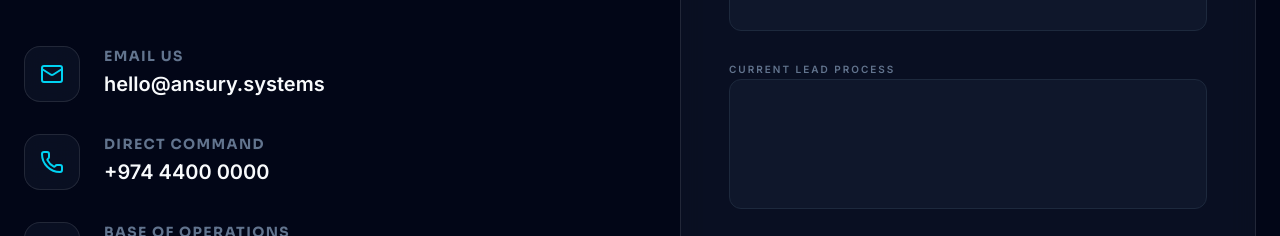
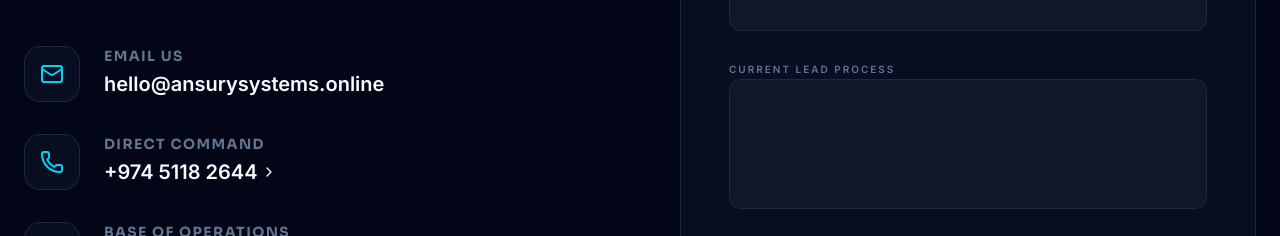
Before and after one commit to AnsuryX/Ansury-system, a React (Vite) app: page / in a window 1280 px wide. Both pictures are taken after a click on the button "Contact". Shown: the part 398-634 px from the top of the page. Built offline with nearby package versions, Linux system fonts and the light colour scheme.

Commit message:
changed the email and number+ whatsapp

```diff
--- a/src/App.tsx
+++ b/src/App.tsx
@@ -414,11 +414,16 @@
             <div className="space-y-8">
               <div className="flex items-start">
                 <div className="w-14 h-14 rounded-2xl glass flex items-center justify-center mr-6 rtl:mr-0 rtl:ml-6 shrink-0 border-cyan-500/30"><Mail className="text-cyan-400" /></div>
-                <div><h3 className="text-sm font-bold uppercase tracking-widest text-slate-500 mb-1">{t.emailUs}</h3><p className="text-xl font-bold">hello@ansury.systems</p></div>
+                <div><h3 className="text-sm font-bold uppercase tracking-widest text-slate-500 mb-1">{t.emailUs}</h3><p className="text-xl font-bold">hello@ansurysystems.online</p></div>
               </div>
               <div className="flex items-start">
                 <div className="w-14 h-14 rounded-2xl glass flex items-center justify-center mr-6 rtl:mr-0 rtl:ml-6 shrink-0 border-cyan-500/30"><Phone className="text-cyan-400" /></div>
-                <div><h3 className="text-sm font-bold uppercase tracking-widest text-slate-500 mb-1">{t.callUs}</h3><p className="text-xl font-bold">+974 4400 0000</p></div>
+                <div>
+                  <h3 className="text-sm font-bold uppercase tracking-widest text-slate-500 mb-1">{t.callUs}</h3>
+                  <a href="https://wa.me/97451182644" target="_blank" rel="noopener noreferrer" className="text-xl font-bold hover:text-cyan-400 transition-colors flex items-center">
+                    +974 5118 2644 <ChevronRight size={16} className="ml-1 rtl:mr-1 rtl:rotate-180" />
+                  </a>
+                </div>
               </div>
               <div className="flex items-start">
                 <div className="w-14 h-14 rounded-2xl glass flex items-center justify-center mr-6 rtl:mr-0 rtl:ml-6 shrink-0 border-cyan-500/30"><MapPin className="text-cyan-400" /></div>
@@ -500,6 +505,12 @@
               <p className="text-slate-500 max-w-sm mb-8 leading-relaxed">
                 {lang === 'en' ? 'Scaling Qatari businesses with autonomous landing pages and lead qualification engines.' : 'توسيع نطاق الأعمال القطرية من خلال صفحات هبوط ذاتية ومحركات تأهيل العملاء.'}
               </p>
+              <div className="flex space-x-4 rtl:space-x-reverse mb-8">
+                <a href="mailto:hello@ansurysystems.online" className="p-3 bg-slate-900 border border-white/5 rounded-xl text-slate-400 hover:text-cyan-400 hover:border-cyan-500/30 transition-all"><Mail size={20} /></a>
+                <a href="https://wa.me/97451182644" target="_blank" rel="noopener noreferrer" className="p-3 bg-slate-900 border border-white/5 rounded-xl text-slate-400 hover:text-cyan-400 hover:border-cyan-500/30 transition-all">
+                  <svg viewBox="0 0 24 24" width="20" height="20" fill="currentColor" xmlns="http://www.w3.org/2000/svg"><path d="M17.472 14.382c-.297-.149-1.758-.867-2.03-.967-.273-.099-.471-.148-.67.15-.197.297-.767.966-.94 1.164-.173.199-.347.223-.644.075-.297-.15-1.255-.463-2.39-1.475-.883-.788-1.48-1.761-1.653-2.059-.173-.297-.018-.458.13-.606.134-.133.298-.347.446-.52.149-.174.198-.298.298-.497.099-.198.05-.371-.025-.52-.075-.149-.669-1.612-.916-2.207-.242-.579-.487-.5-.669-.51-.173-.008-.371-.01-.57-.01-.198 0-.52.074-.792.372-.272.297-1.04 1.016-1.04 2.479 0 1.462 1.065 2.875 1.213 3.074.149.198 2.096 3.2 5.077 4.487.709.306 1.262.489 1.694.625.712.227 1.36.195 1.871.118.571-.085 1.758-.719 2.006-1.413.248-.694.248-1.289.173-1.413-.074-.124-.272-.198-.57-.347m-5.421 7.403h-.004a9.87 9.87 0 01-5.031-1.378l-.361-.214-3.741.982.998-3.648-.235-.374a9.86 9.86 0 01-1.51-5.26c.001-5.45 4.436-9.884 9.888-9.884 2.64 0 5.122 1.03 6.988 2.898a9.825 9.825 0 012.893 6.994c-.003 5.45-4.437 9.884-9.885 9.884m8.413-18.297A11.815 11.815 0 0012.05 0C5.495 0 .16 5.335.157 11.892c0 2.096.547 4.142 1.588 5.945L0 24l6.335-1.662c1.72.937 3.659 1.432 5.635 1.433h.005c6.554 0 11.89-5.335 11.893-11.892a11.826 11.826 0 00-3.48-8.413Z" /></svg>
+                </a>
+              </div>
             </div>
             <div>
               <h4 className="font-bold text-white mb-6 uppercase tracking-widest text-xs">Command</h4>
```
